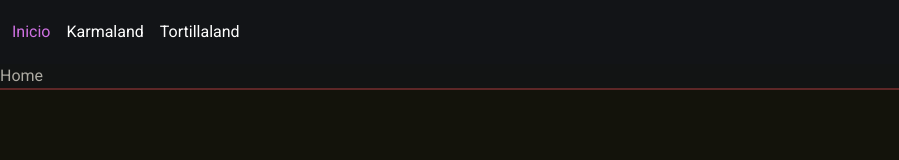
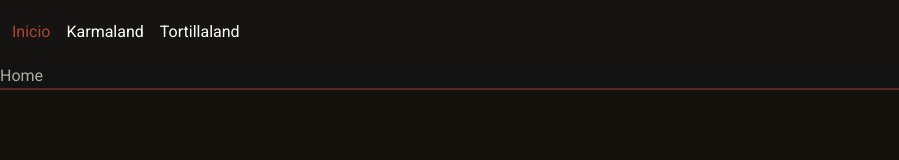
Before and after one commit to klasinky/karmaland-ui, a React (Create React App) app: page / in a window 1280 px wide. Shown: the top 160 px of the page, without its empty margins (0-899 px from the left). Built offline with nearby package versions, Linux system fonts and the light colour scheme; no server answers; the HTML template or start-up script is replaced by a standard one.

Commit message:
:pushpin: | fix navbar and useEffect dependencies

```diff
--- a/src/App.js
+++ b/src/App.js
@@ -17,6 +17,7 @@ function App() {
           path="karmaland"
           element={
             <Channels
+              key="karmaland"
               streamers={karmaland}
               description="Karmaland"
               logo={karmalandLogo}
@@ -28,6 +29,7 @@ function App() {
           path="tortillaland"
           element={
             <Channels
+              key="tortillaland"
               streamers={tortillaland}
               description="Tortillaland"
               logo={tortillalandLogo}
--- a/src/components/Channels.jsx
+++ b/src/components/Channels.jsx
@@ -11,13 +11,14 @@ const Channels = ({ streamers, logo, description }) => {
 
     // Get channels from API
     useEffect(() => {
+        setLoading(true)
         const getChannels = async () => {
             const data = await getData(streamers);
             setChannels(data);
             setLoading(false);
         };
         getChannels();
-    }, []); // eslint-disable-line react-hooks/exhaustive-deps
+    }, [streamers, logo, description]);
 
     return (
         <section className="section streamer-drops campaign campaign-0">
--- a/src/components/Navbar.jsx
+++ b/src/components/Navbar.jsx
@@ -1,8 +1,8 @@
 import React from "react";
-import { NavLink, useLocation } from "react-router-dom";
+import { NavLink } from "react-router-dom";
 import "./navbar.css";
+
 const Navbar = () => {
-  const location = useLocation();
   return (
     <div>
       <nav className="navbar navbar-expand-lg navbar-dark ">
@@ -21,10 +21,9 @@ const Navbar = () => {
           <ul className="navbar-nav me-auto mb-2 mb-lg-0">
             <li className="nav-item">
               <NavLink
-                activeclassname="active"
-
-                className="nav-link"
+                className='nav-link'
                 to="/"
+                end
               >
                 Inicio
               </NavLink>
@@ -32,7 +31,7 @@ const Navbar = () => {
             <li className="nav-item">
               <NavLink
                 activeclassname="active"
-                className="nav-link"
+                className='nav-link'
                 to="/karmaland"
               >
                 Karmaland
@@ -41,7 +40,7 @@ const Navbar = () => {
             <li className="nav-item">
               <NavLink
                 activeclassname="active"
-                className="nav-link"
+                className='nav-link'
                 to="/tortillaland"
               >
                 Tortillaland
--- a/src/components/navbar.css
+++ b/src/components/navbar.css
@@ -1,5 +1,5 @@
 .navbar {
-    background-color: #12141b77;
+  background-color: #1b131277;
 }
 
 .nav-link::after,
@@ -11,12 +11,13 @@
   color: #fff !important;
   position: relative;
 }
+
 .nav-link.active {
-    color: #cf71e2 !important;
+  color: #aa4734 !important;
 }
 
 .nav-link:hover {
-    color: #cf71e2 !important;
+  color: #aa4734 !important;
   font-weight: bold;
 }
 
@@ -29,12 +30,14 @@
   width: 0%;
   content: ".";
   color: transparent;
-    background: #cf71e2;
+  background: #aa4734;
   height: 1px;
 }
+
 .nav-link:hover:after {
   width: 100%;
 }
+
 .navbar-collapse {
   padding: 4px;
 }
```
Also changed, not shown: public/images/ernesbarbeq.png (renamed from public/images/ernesbarbeq.jpeg). Lines whose indentation alone changed are shown as unchanged.
